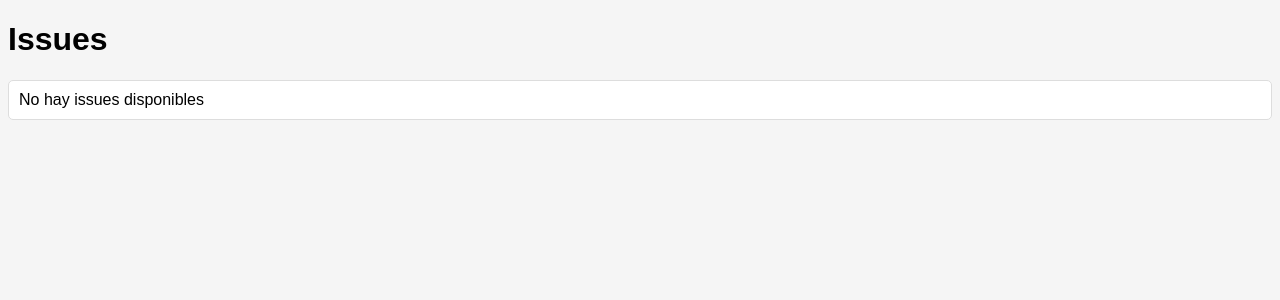
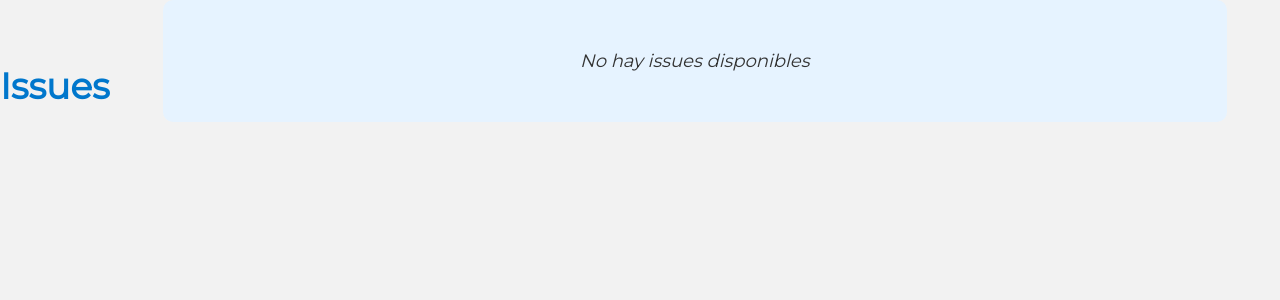
Before and after one commit to ASWPROJECT/BackEnd, a Django app: page /get/ in a window 1280 px wide. Shown: the top 300 px of the page. Run offline with Django 4.2, Linux system fonts and the light colour scheme; data that the repository does not hold is empty.

Commit message:
funciona :D

```diff
--- a/issues/templates/issues.html
+++ b/issues/templates/issues.html
@@ -5,40 +5,75 @@
     <meta http-equiv="X-UA-Compatible" content="IE=edge">
     <meta name="viewport" content="width=device-width, initial-scale=1.0">
     <title>Issues</title>
+    <link rel="stylesheet" href="styles.css">
+
     <style>
-        /* Estilos para la página */
-        body {
-          font-family: Arial, sans-serif;
-          background-color: #f5f5f5;
-        }
+/* Tipografía */
+@import url(https://fonts.googleapis.com/css?family=Montserrat);
 
-        /* Estilos para la lista de objetos */
-        ul {
-          list-style: none;
+/* Reset */
+
+    * {
       margin: 0;
       padding: 0;
     }
 
+    /* Estilo para el cuerpo de la página */
+    body {
+      font-family: 'Montserrat', sans-serif;
+      background-color: #f2f2f2;
+      display: flex;
+      justify-content: center;
+      align-items: center;
+    }
+
+    /* Estilo para el título principal */
+    h1 {
+      text-align: center;
+      font-size: 36px;
+      color: #0077cc;
+      margin-top: 50px;
+    }
+
+    /* Estilo para la lista de issues */
+    ul {
+      list-style: none;
+      margin: 0 auto;
+      width: 80%;
+      padding: 20px;
+      background-color: #e6f3ff;
+      border-radius: 10px;
+      width: 80%;
+  margin: 0 auto;
+  text-align: center;
+    }
+
+    /* Estilo para cada issue */
     li {
-          background-color: #fff;
-          border: 1px solid #ddd;
-          border-radius: 5px;
-          padding: 10px;
+      margin-bottom: 30px;
+    }
+
+    /* Estilo para el título del issue */
+    h2 {
+      font-size: 24px;
+      color: #0077cc;
       margin-bottom: 10px;
     }
 
-        h2 {
-          font-size: 24px;
-          margin: 0 0 10px 0;
+    /* Estilo para la descripción del issue */
+    p {
+      font-size: 16px;
+      color: #333333;
+      line-height: 1.5;
     }
 
-        p {
-          font-size: 16px;
-          margin: 0;
-        }
-
-        a:hover {
-          text-decoration: underline;
+    /* Estilo para el mensaje de no hay issues disponibles */
+    li:last-child {
+      font-size: 18px;
+      color: #333333;
+      font-style: italic;
+      text-align: center;
+      margin-top: 30px;
     }
       </style>
 </head>
@@ -47,8 +82,8 @@
     <ul>
       {% for issue in issues %}
         <li>
-          <h2>{{ issue.subject }}</h2>
-          <p>{{ issue.description }}</p>
+          <h2>{{ issue.Subject }}</h2>
+          <p>{{ issue.Description }}</p>
         </li>
       {% empty %}
         <li>No hay issues disponibles</li>
```
Lines whose indentation alone changed are shown as unchanged.
